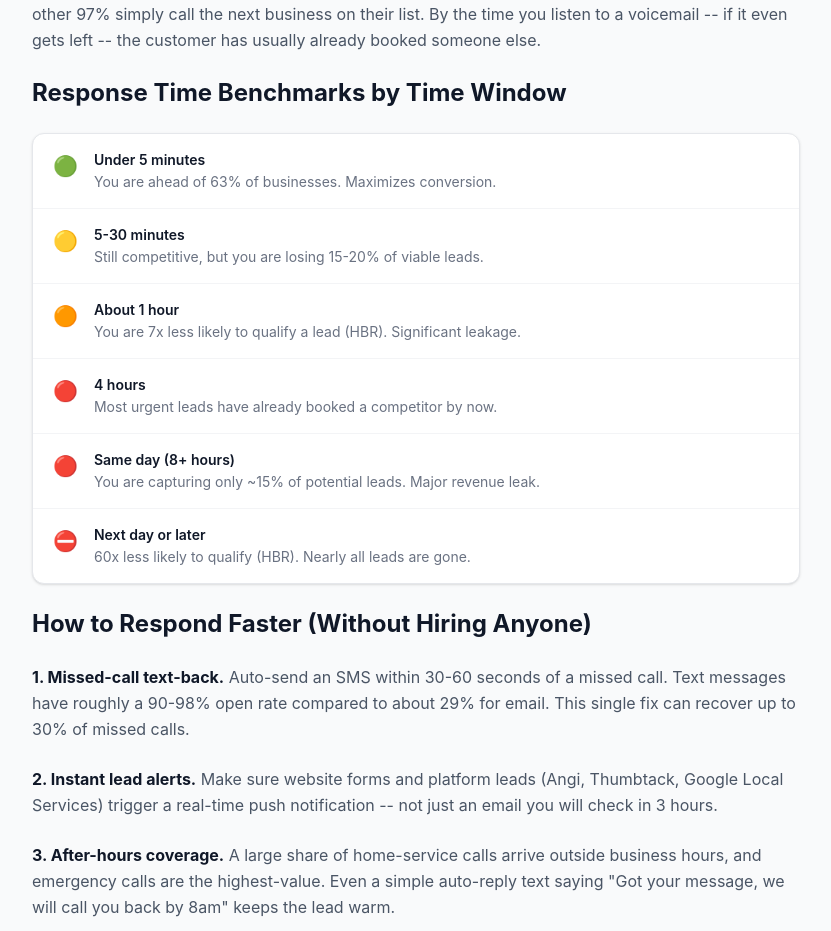
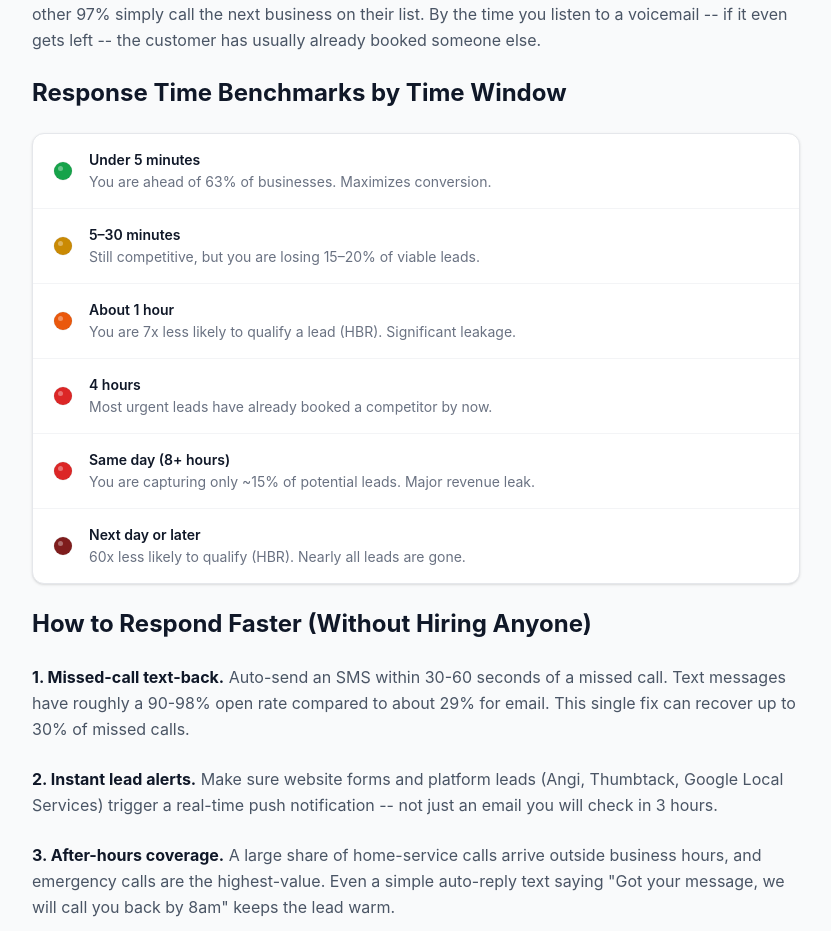
Before and after one commit to jobblixor/promise-tracker-mvp, a React (Vite) app: page /response-time-calculator in a window 1280 px wide. Shown: the part 1500-2431 px from the top of the page, without its empty margins (224-1055 px from the left). Built offline with nearby package versions, Linux system fonts and the light colour scheme; no server answers.

Commit message:
Replace emoji circles with SVG status indicators in benchmarks table

```diff
--- a/src/pages/ResponseTimeCalculator.jsx
+++ b/src/pages/ResponseTimeCalculator.jsx
@@ -345,18 +345,22 @@ export default function ResponseTimeCalculator() {
           </h2>
           <div className="rounded-xl border border-gray-200 bg-white overflow-hidden shadow-sm">
             {[
-              { time: 'Under 5 minutes',     icon: '🟢', desc: 'You are ahead of 63% of businesses. Maximizes conversion.' },
-              { time: '5-30 minutes',         icon: '🟡', desc: 'Still competitive, but you are losing 15-20% of viable leads.' },
-              { time: 'About 1 hour',         icon: '🟠', desc: 'You are 7x less likely to qualify a lead (HBR). Significant leakage.' },
-              { time: '4 hours',              icon: '🔴', desc: 'Most urgent leads have already booked a competitor by now.' },
-              { time: 'Same day (8+ hours)',  icon: '🔴', desc: 'You are capturing only ~15% of potential leads. Major revenue leak.' },
-              { time: 'Next day or later',    icon: '⛔', desc: '60x less likely to qualify (HBR). Nearly all leads are gone.' },
+              { time: 'Under 5 minutes',    color: '#16a34a', desc: 'You are ahead of 63% of businesses. Maximizes conversion.' },
+              { time: '5–30 minutes',        color: '#ca8a04', desc: 'Still competitive, but you are losing 15–20% of viable leads.' },
+              { time: 'About 1 hour',        color: '#ea580c', desc: 'You are 7x less likely to qualify a lead (HBR). Significant leakage.' },
+              { time: '4 hours',             color: '#dc2626', desc: 'Most urgent leads have already booked a competitor by now.' },
+              { time: 'Same day (8+ hours)', color: '#dc2626', desc: 'You are capturing only ~15% of potential leads. Major revenue leak.' },
+              { time: 'Next day or later',   color: '#7f1d1d', desc: '60x less likely to qualify (HBR). Nearly all leads are gone.' },
             ].map((row, i, arr) => (
               <div
                 key={i}
-                className={"flex items-start gap-4 px-5 py-4" + (i < arr.length - 1 ? " border-b border-gray-100" : "")}
+                className={"flex items-center gap-4 px-5 py-4" + (i < arr.length - 1 ? " border-b border-gray-100" : "")}
               >
-                <span className="text-xl mt-0.5">{row.icon}</span>
+                <svg width="20" height="20" viewBox="0 0 20 20" fill="none" xmlns="http://www.w3.org/2000/svg" className="shrink-0">
+                  <circle cx="10" cy="10" r="9" fill={row.color} />
+                  <circle cx="10" cy="10" r="9" stroke="rgba(0,0,0,0.08)" strokeWidth="1" />
+                  <circle cx="7.5" cy="7.5" r="2.5" fill="rgba(255,255,255,0.35)" />
+                </svg>
                 <div>
                   <p className="font-semibold text-gray-900 text-sm">{row.time}</p>
                   <p className="text-sm text-gray-500 mt-0.5">{row.desc}</p>
```
